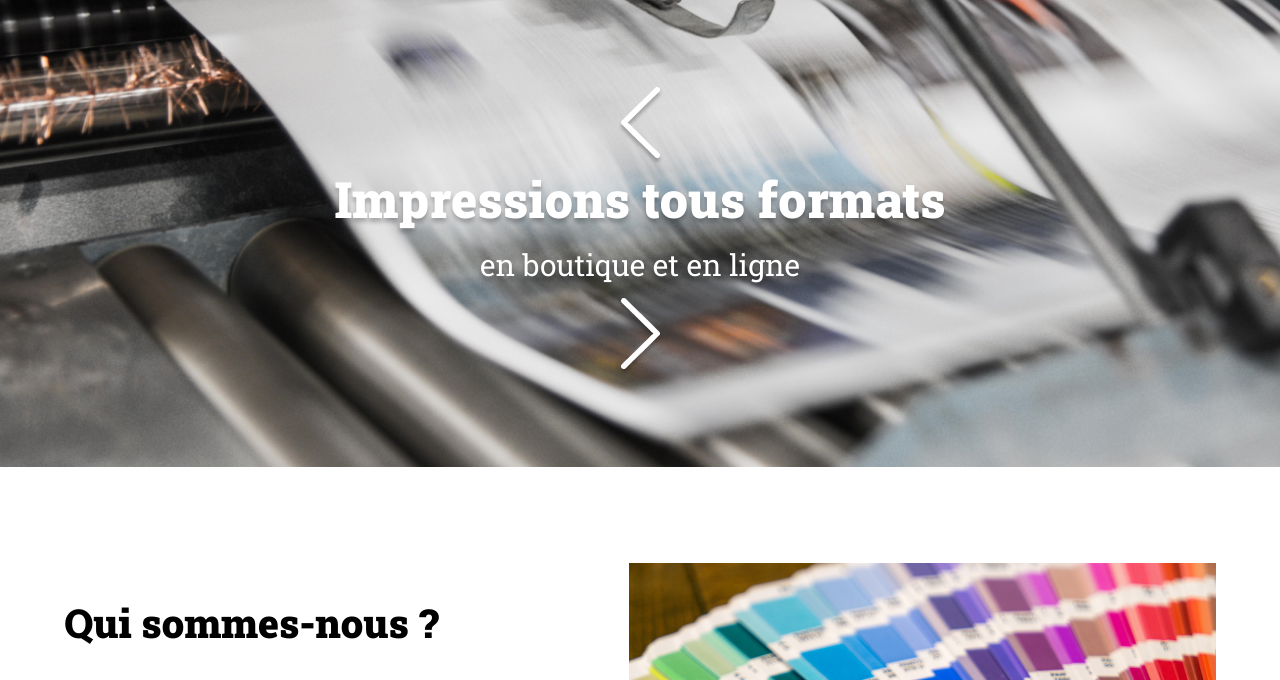
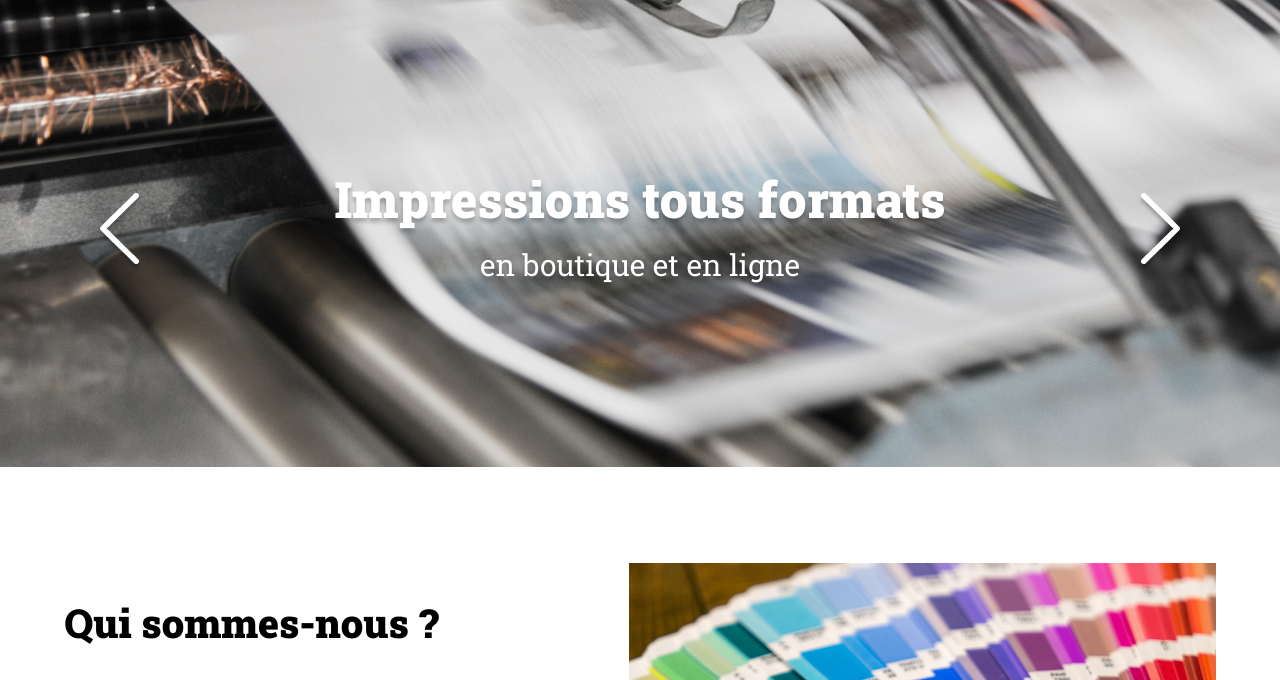
Before and after one commit to bgwebdes/Print-it, a plain HTML site: page Print-it-JS-main/index.html in a window 1280 px wide. Shown: the part 104-784 px from the top of the page. Drawn offline with Linux system fonts and the light colour scheme.

Commit message:
modification #banner pour affichage des flèches en ligne sur le carrousel

```diff
--- a/Print-it-JS-main/assets/style.css
+++ b/Print-it-JS-main/assets/style.css
@@ -106,9 +106,9 @@ header {
 
 #banner {
 	display: flex;
-	flex-direction: column;
+	flex-direction: row;
 	align-items: center;
-	justify-content: center;
+	justify-content: space-around;
 	width: 100%;
 	min-height: 470px;
 	position: relative;
```
